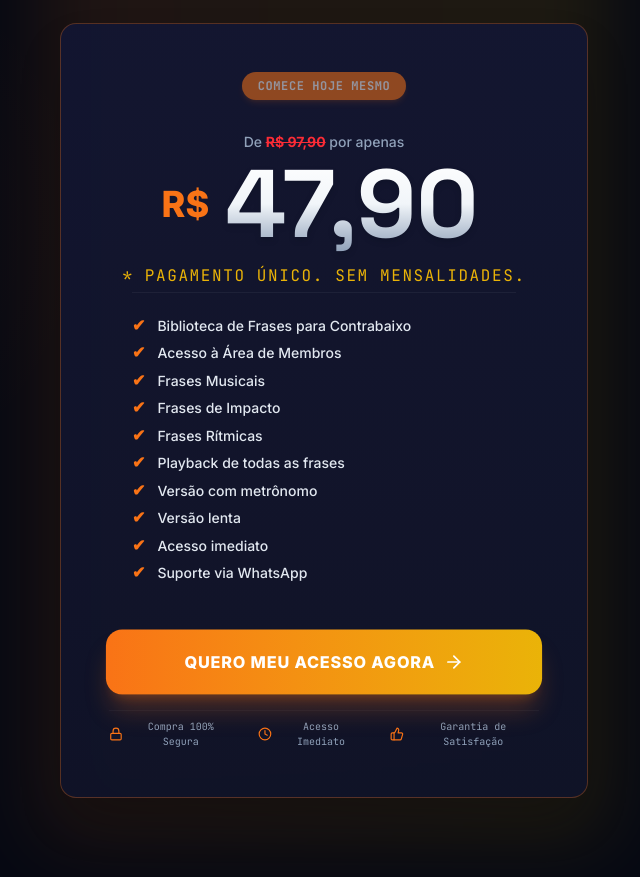
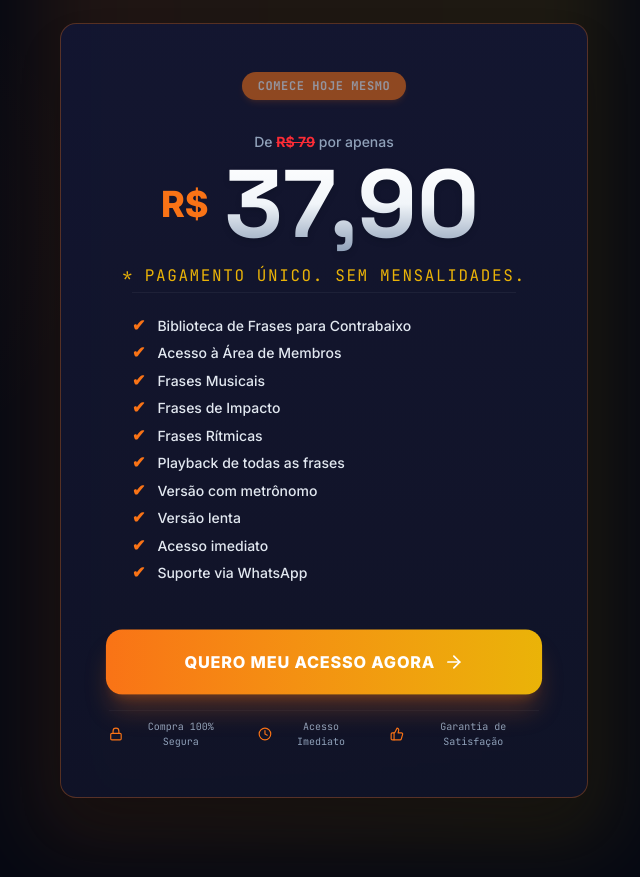
Before and after one commit to carol19oliveira-cell/Biblioteca-do-Baixista-, a React (Vite) app: page / in a window 1280 px wide. Shown: the part 4142-5019 px from the top of the page, without its empty margins (316-956 px from the left). Built offline with nearby package versions, Linux system fonts and the light colour scheme.

Commit message:
feat: update pricing for sales pack
Reduce the original price from R$ 97,90 to R$ 79 and the current promotional price from R$ 47,90 to R$ 37,90.

```diff
--- a/src/App.tsx
+++ b/src/App.tsx
@@ -380,12 +380,12 @@ export default function App() {
 
             <div className="space-y-1">
               <p className="text-slate-400 text-sm font-medium">
-                De <span className="line-through text-red-500 font-bold">R$ 97,90</span> por apenas
+                De <span className="line-through text-red-500 font-bold">R$ 79</span> por apenas
               </p>
               <div className="flex items-center justify-center gap-2">
                 <span className="text-3xl md:text-4xl font-extrabold text-brand-orange">R$</span>
                 <span className="text-7xl md:text-8xl font-black font-display text-transparent bg-clip-text bg-gradient-to-b from-white via-slate-100 to-slate-400 leading-none drop-shadow-md px-2">
-                  47,90
+                  37,90
                 </span>
               </div>
               <p className="text-2xs font-mono text-brand-amber uppercase tracking-widest pt-2">
@@ -474,7 +474,7 @@ export default function App() {
       <CheckoutModal
         isOpen={isCheckoutOpen}
         onClose={() => setIsCheckoutOpen(false)}
-        price={47.9}
+        price={37.9}
       />
     </div>
   );
```
